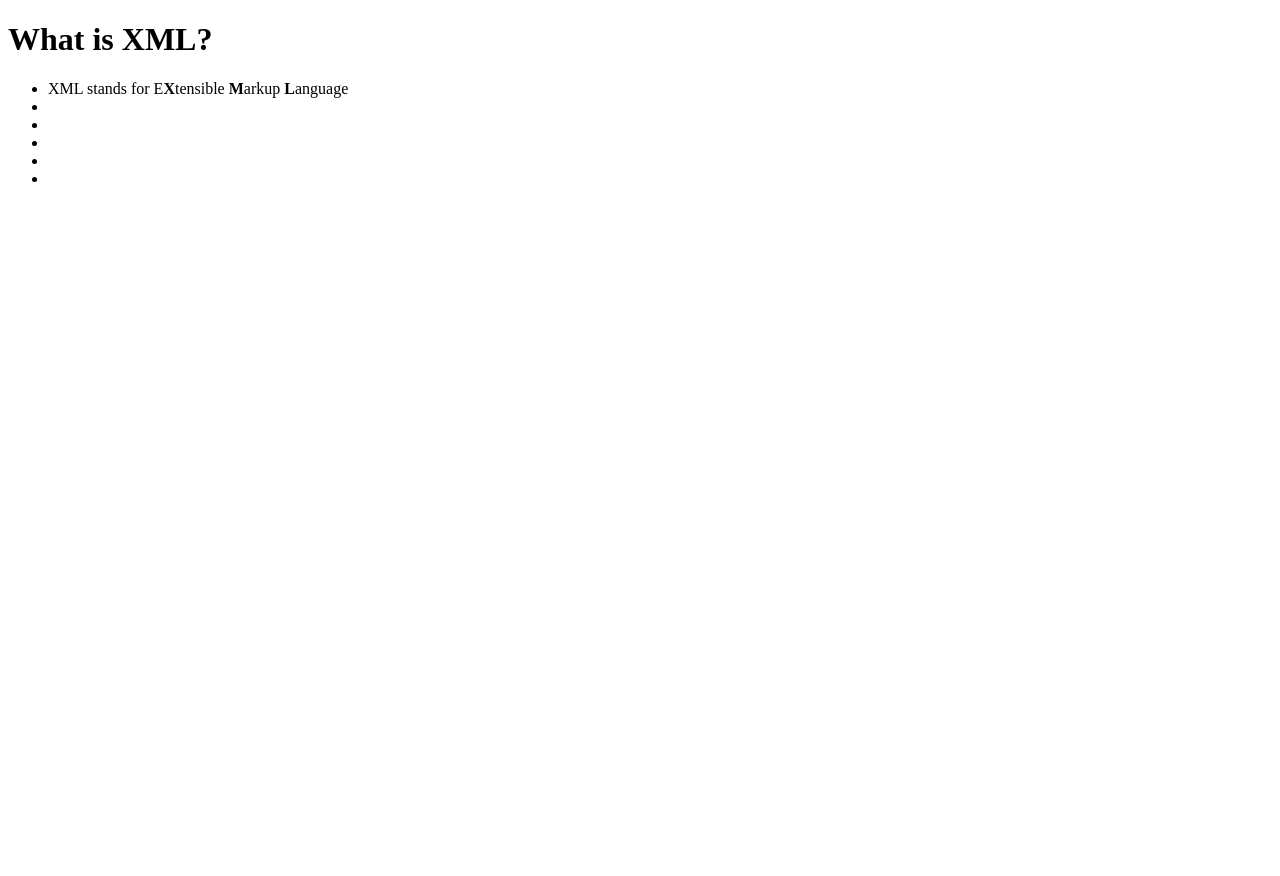
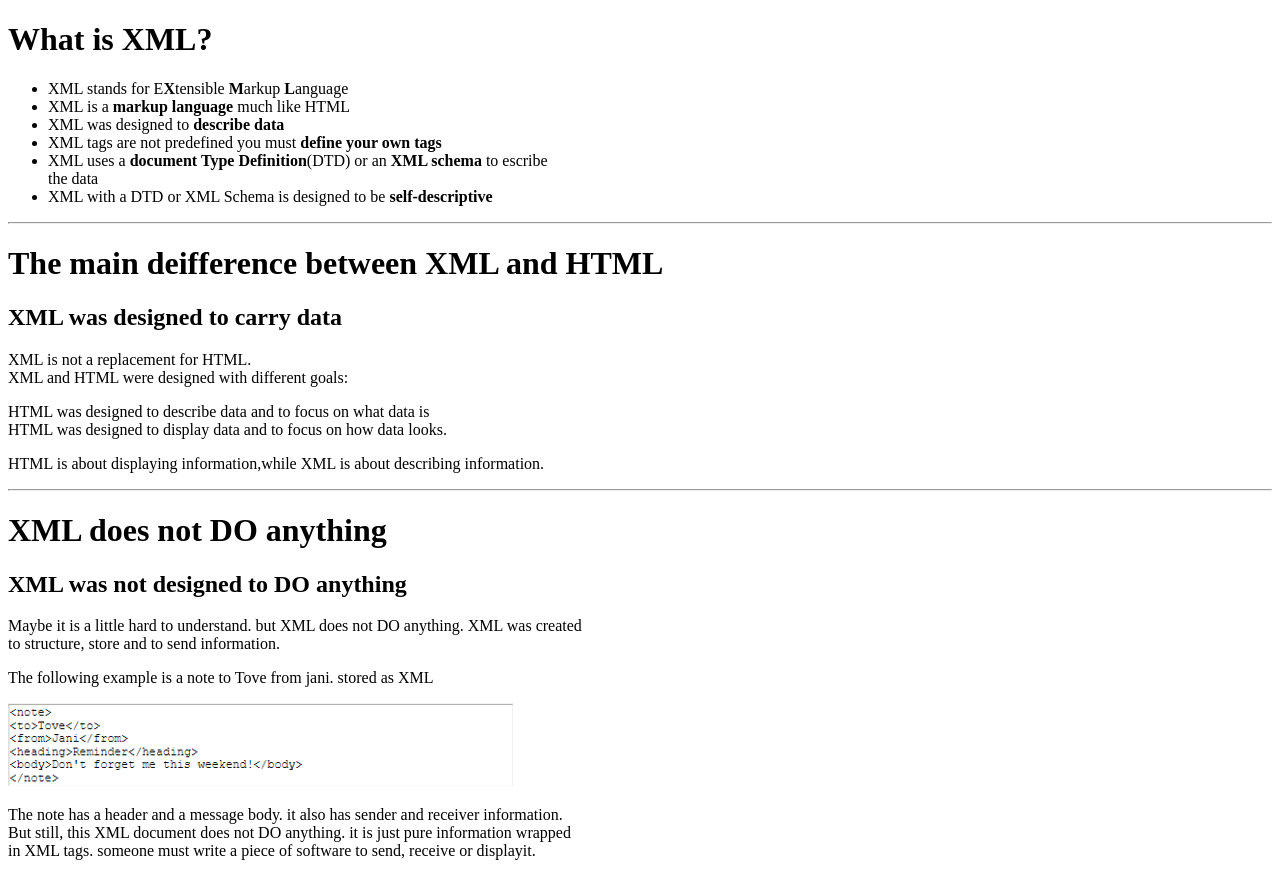
Before and after one commit to JorgeOspino/ProyectoWeb1G3, a plain HTML site: page HTML/Ejercicio1.html in a window 1280 px wide. Before the commit the page ends 800 px from the top, so only its background shows below. Drawn offline with Linux system fonts and the light colour scheme; files whose address does not match are found by name.

Commit message:
Taller 1

```diff
--- a/HTML/Ejercicio1.html
+++ b/HTML/Ejercicio1.html
@@ -11,14 +11,45 @@
     <h1>What is XML?</h1>
 
     <ul>
-      <li>XML stands for E<strong>X</strong>tensible <strong>M</strong>arkup <strong>L</strong>anguage</li>
-      <li></li>
-      <li></li>
-      <li></li>
-      <li></li>
-      <li></li>
+    <li>XML stands for E<strong>X</strong>tensible <strong>M</strong>arkup <strong>L</strong>anguage</li>
+    <li>XML is a <strong>markup language </strong> much like HTML</li>
+    <li>XML was designed to <strong>describe data</strong></li>
+    <li>XML tags are not predefined you must <strong>define your own tags</strong></li>
+    <li>XML uses a <strong>document Type Definition</strong>(DTD) or an <strong>XML schema</strong> to escribe <br>the data</li>
+    <li>XML with a DTD or XML Schema is designed to be <strong>self-descriptive</strong></li>
 
     </ul>
 
+    <hr>
+
+    <h1>The main deifference between XML and HTML</h1>
+    <h2>XML was designed to carry data </h2>
+
+    <p>XML is not a replacement for HTML. <br>
+     XML and HTML were designed with different goals: </p>
+
+     <p>HTML was designed to describe data and to focus on what data is <br>
+      HTML was designed to display data and to focus on how data looks.</p>
+
+      <p>HTML is about displaying information,while XML is about describing  information. </p>
+
+ <hr>
+
+ <h1>XML does not DO anything </h1>
+ <h2>XML was not designed to DO anything</h2>
+
+ <p>Maybe it is a little hard to understand. but XML does not DO anything. XML was created <br>
+  to structure, store and to send information.</p>
+
+  <p>The following example is a note to Tove from jani. stored as XML</p>
+
+
+  <img src="C:\Users\EQUIPO\Documents\WEB 1\ProyectoWeb1G3\Recursos\Imagenes\img1.PNG.png" alt="">
+
+  <p>The note has a header and a message body. it also has sender and receiver information. <br>
+   But still, this XML document does not DO anything. it is just pure information wrapped <br>
+   in XML tags. someone must write a piece of software to send, receive or displayit. </p>
+
+
 </body>
 </html>
```
Also changed, not shown: Recursos/Imagenes/img1.PNG.png (added).
